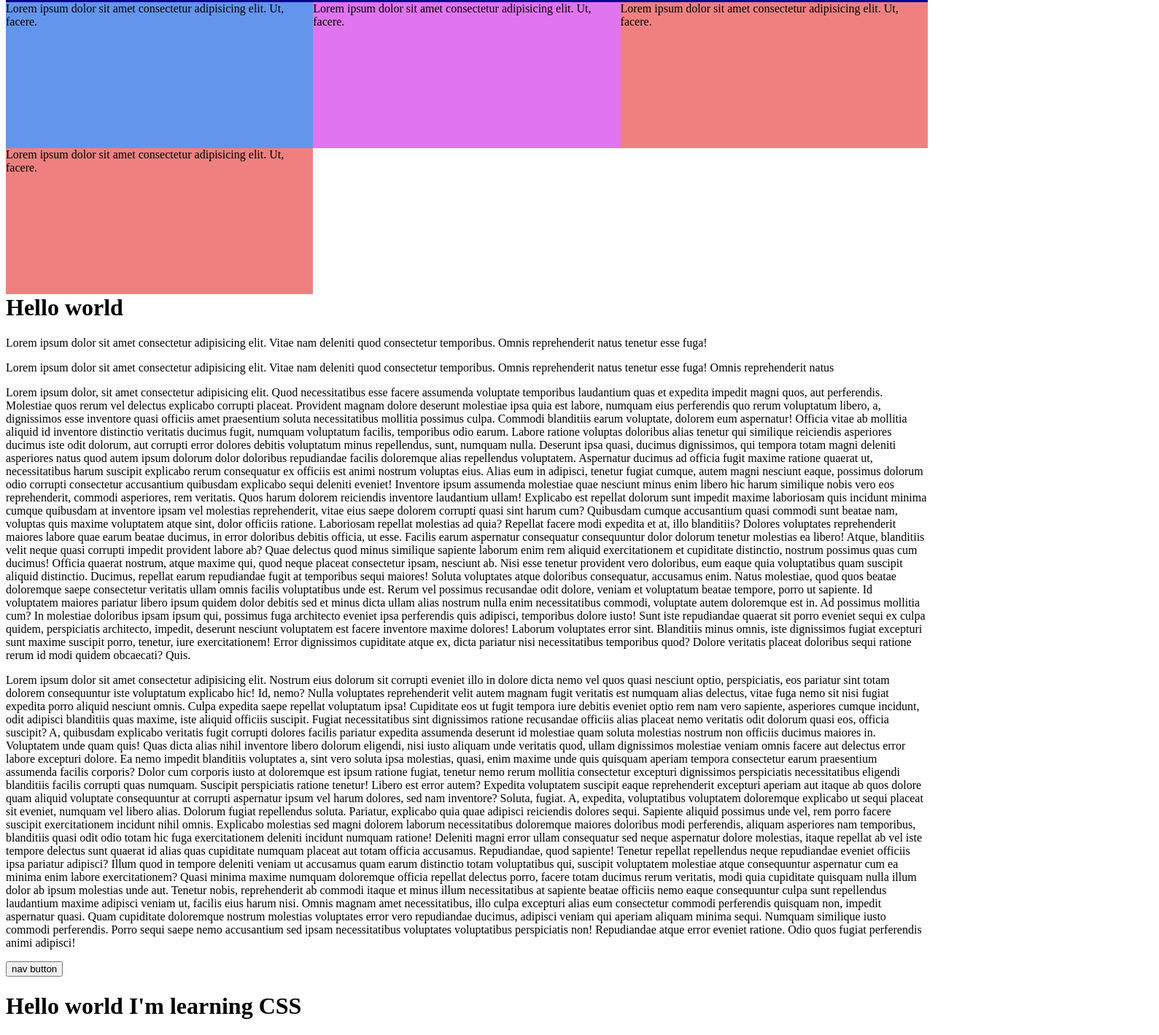
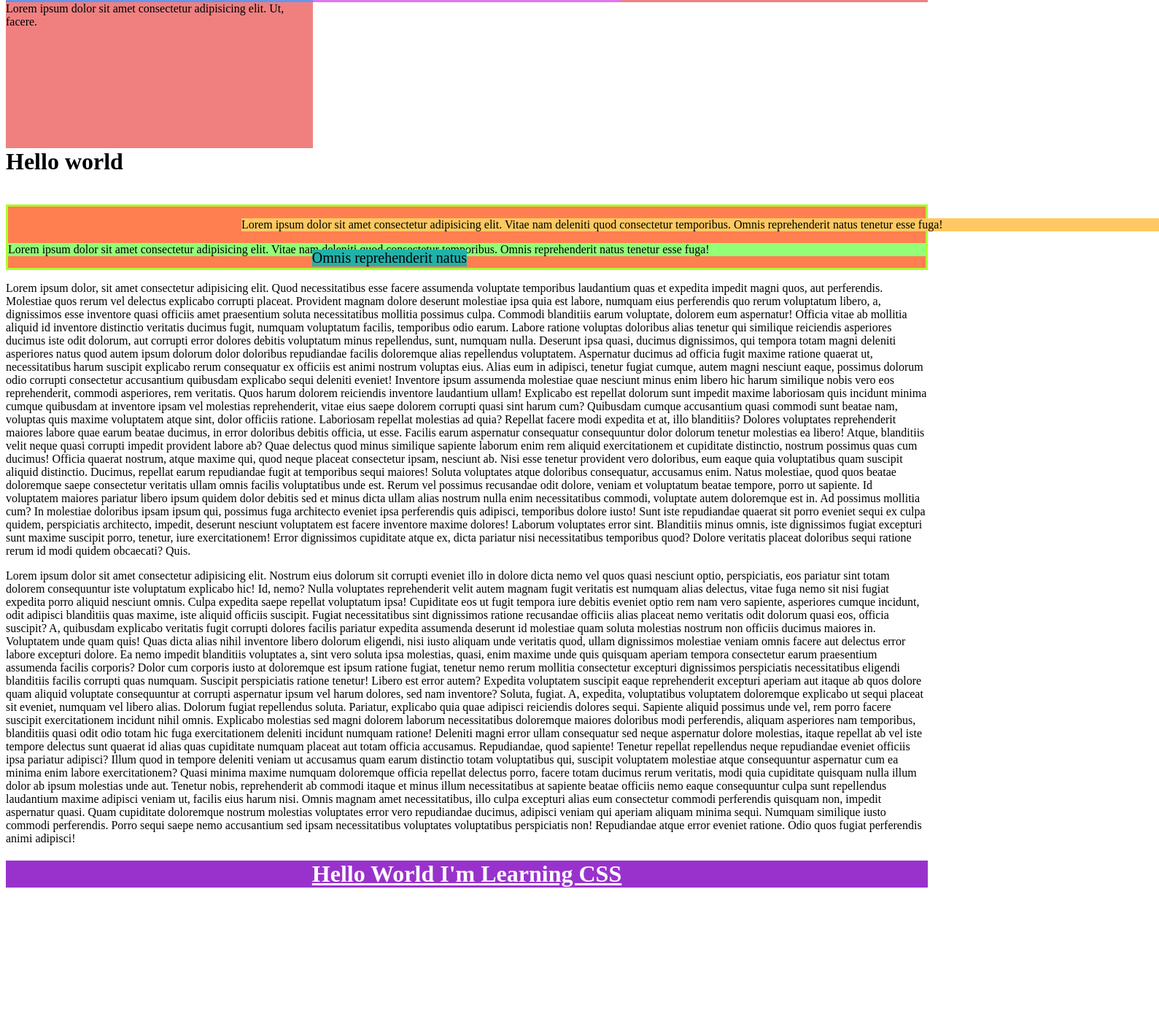
Before and after one commit to Elmazzik/Encanto, a plain HTML site: page CSS/float-position.html in a window 1280 px wide. Shown: the part 605-2023 px from the top of the page at 73% size, 1589 px wide, since content can reach past the window. After the commit the page ends 1843 px from the top, so only its background shows below. Drawn offline with Linux system fonts and the light colour scheme.

Commit message:
Float Position Intro

```diff
--- a/CSS/styles/float-position.css
+++ b/CSS/styles/float-position.css
@@ -3,12 +3,12 @@
     padding: 10px;
     overflow: hidden;
 }
-.one{
+.first{
     float: right;
     height: 300px;
     margin-left: 50px;
 }
-.two{
+.second{
     float: left;
     height: 50px;
 }
@@ -47,3 +47,47 @@ p{
 h1 {
     clear: both;
 }
+div.new{
+    border: 3px solid greenyellow;
+    background-color: coral;
+    margin-top: 40px;
+    /*text-align: left;
+    position: relative;*/
+}
+.odin{
+    background-color: rgb(255, 200, 98);
+    position: relative;
+    left: 20rem;
+    right: 50%;
+}
+.dva{
+    background-color: rgb(146, 255, 119);
+    position: relative;
+}
+.special{
+    background-color: lightseagreen;
+    font-size: 20px;
+    position: absolute;
+    top: 50%;
+    right: 50%;
+}
+button{
+    background-color: rgb(135, 165, 74);
+    font-size: 40px;
+    color: white;
+    position: fixed;
+    top: 0;
+    right: 0;
+}
+.bannertwo{
+    background-color: darkorchid;
+}
+div h1{
+    color: white;
+    text-align: center;
+    text-decoration: underline;
+    text-transform: capitalize;
+}
+@media screen and (min-width:576px){
+
+}
```
